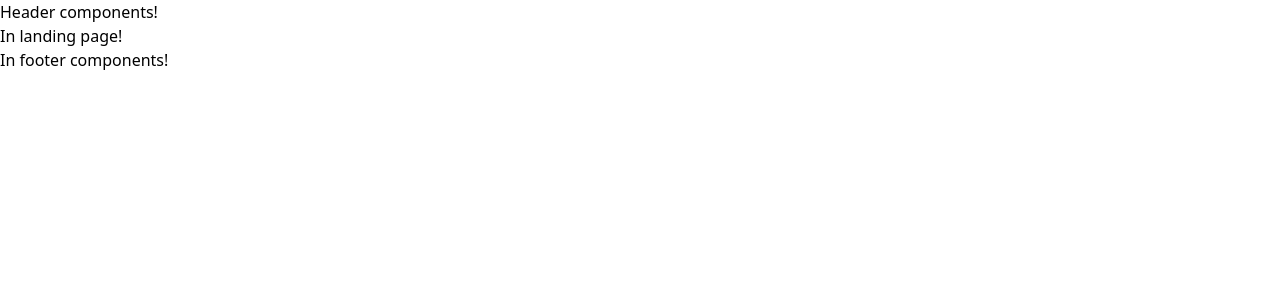
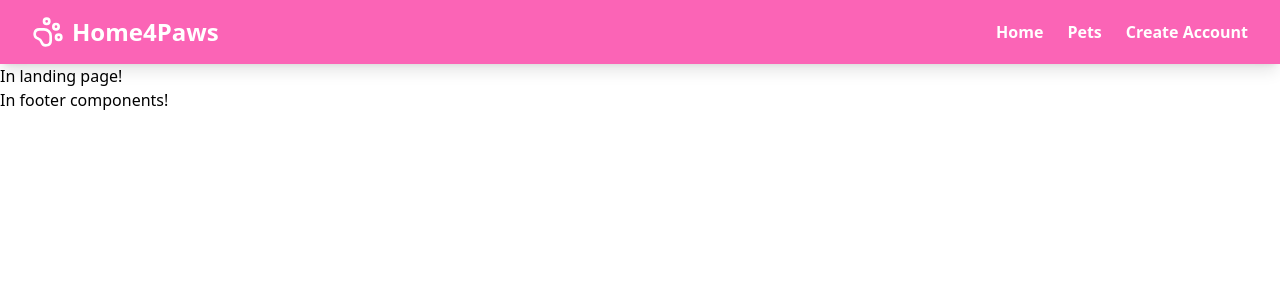
Before and after one commit to priyanshuBS/Home4Paws, a React (Vite) app in the folder client/: page /landing-page in a window 1280 px wide. Shown: the top 300 px of the page. Built offline with nearby package versions, Linux system fonts and the light colour scheme.

Commit message:
create Header and Sidebar

```diff
--- a/client/src/components/Header.jsx
+++ b/client/src/components/Header.jsx
@@ -1,8 +1,40 @@
+import { PawPrint, Menu } from "lucide-react";
+import { useState, useRef } from "react";
+import { Link } from "react-router-dom";
+import Sidebar from "./Sidebar";
+
 const Header = () => {
+  const [isOpen, setIsOpen] = useState(false);
   return (
-    <div>
-      <p>Header components!</p>
-    </div>
+    <header className="bg-pink-400 shadow-lg font-sans h-16 w-full flex items-center justify-between md:px-8 px-4">
+      <div className="flex items-center gap-2">
+        <PawPrint className="w-8 h-8 text-white" />
+        <p className="text-2xl font-bold text-white">Home4Paws</p>
+      </div>
+      <div className="md:flex items-center gap-6 hidden">
+        <Link to="/home" className="text-white font-semibold hover:underline">
+          Home
+        </Link>
+        <Link to="/pets" className="text-white font-semibold hover:underline">
+          Pets
+        </Link>
+        <Link to="/signup" className="text-white font-semibold hover:underline">
+          Create Account
+        </Link>
+      </div>
+      <div className="md:hidden">
+        <Menu className="w-8 h-8 text-white" onClick={() => setIsOpen(true)} />
+      </div>
+
+      {isOpen && <Sidebar isOpen={isOpen} setIsOpen={setIsOpen} />}
+
+      {isOpen && (
+        <div
+          className="fixed inset-0 z-0 bg-transparent"
+          onClick={() => setIsOpen(false)}
+        ></div>
+      )}
+    </header>
   );
 };
 
--- /dev/null
+++ b/client/src/components/Sidebar.jsx
@@ -0,0 +1,45 @@
+import { X } from "lucide-react";
+import { Link } from "react-router-dom";
+
+const Sidebar = ({ isOpen, setIsOpen }) => {
+  return (
+    <div
+      className={`fixed top-0 right-0 h-full w-64 bg-pink-200 shadow-2xl z-50 transform transition-all duration-300 ease-in-out ${
+        isOpen ? "translate-x-0" : "translate-x-full"
+      }`}
+    >
+      <div className="flex items-center justify-between p-4 border-b">
+        <p className="text-xl font-bold">Menu</p>
+        <X
+          className="w-6 h-6 cursor-pointer"
+          onClick={() => setIsOpen(false)}
+        />
+      </div>
+      <nav className="flex flex-col p-4 space-y-3">
+        <Link
+          to="/home"
+          onClick={() => setIsOpen(false)}
+          className="font-semibold px-4 py-3 rounded-lg text-gray-700 hover:bg-pink-100 hover:ring-2 hover:ring-pink-300 hover:scale-105 transition-all duration-300 ease-in-out"
+        >
+          Home
+        </Link>
+        <Link
+          to="/pets"
+          onClick={() => setIsOpen(false)}
+          className="font-semibold px-4 py-3 rounded-lg text-gray-700 hover:bg-pink-100 hover:ring-2 hover:ring-pink-300 hover:scale-105 transition-all duration-300 ease-in-out"
+        >
+          Pets
+        </Link>
+        <Link
+          to="/signup"
+          onClick={() => setIsOpen(false)}
+          className="font-semibold px-4 py-3 rounded-lg text-gray-700 hover:bg-pink-100 hover:ring-2 hover:ring-pink-300 hover:scale-105 transition-all duration-300 ease-in-out"
+        >
+          Create Account
+        </Link>
+      </nav>
+    </div>
+  );
+};
+
+export default Sidebar;
```
